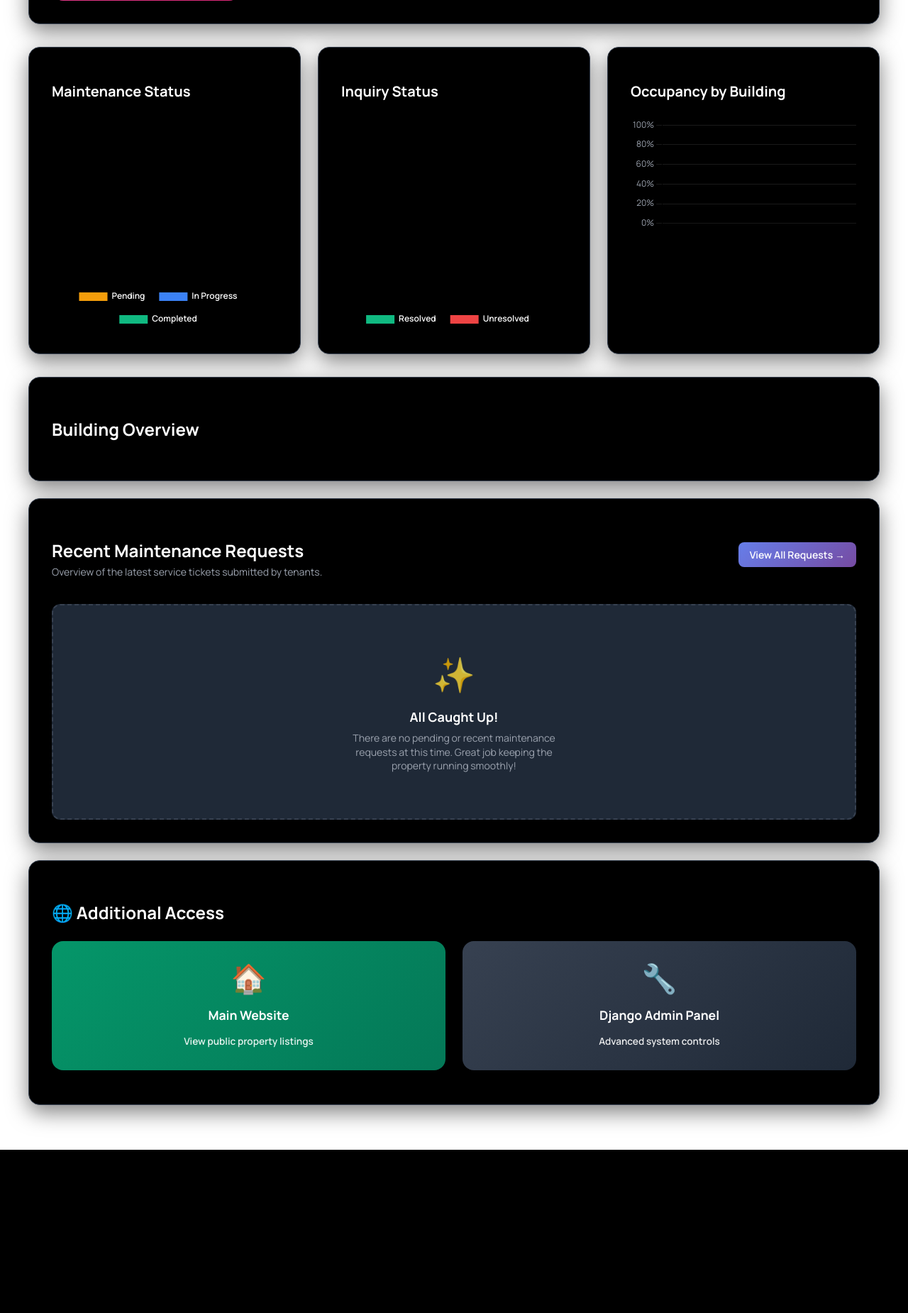
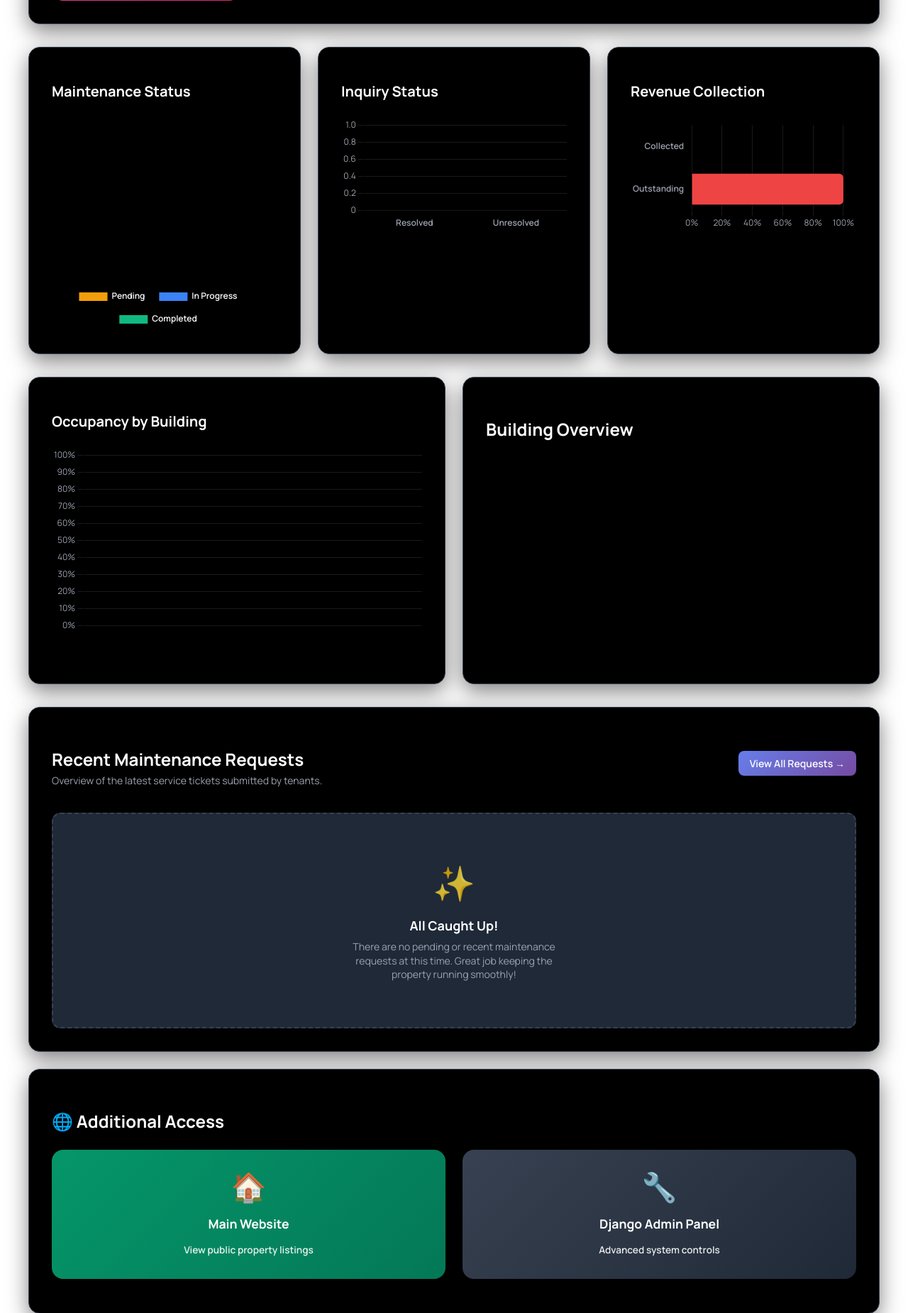
Before and after one commit to phlppdsqtd/NorthLink, a Django app: page /admin-dashboard/ in a window 1280 px wide. Shown: the part 1021-2871 px from the top of the page at 71% size. Before the commit the page ends 2641 px from the top, so only its background shows below. Run offline with Django 5.2, Linux system fonts and the light colour scheme; data that the repository does not hold is empty; some libraries are stand-ins or nearby versions.

Commit message:
Fixed dashboard, inquiry_list, views.py of admin_dashboard, and generate_dummy_data

```diff
--- a/admin_dashboard/views.py
+++ b/admin_dashboard/views.py
@@ -49,10 +49,11 @@ def dashboard(request):
     outstanding_amount = Bill.objects.filter(status='unpaid').aggregate(Sum('amount'))['amount__sum'] or 0
 
     # Monthly revenue (current month)
-    current_month_start = timezone.now().replace(day=1)
+    now = timezone.now()
     monthly_revenue = Bill.objects.filter(
         status='paid',
-        created_at__gte=current_month_start
+        created_at__year=now.year,
+        created_at__month=now.month
     ).aggregate(Sum('amount'))['amount__sum'] or 0
 
     # Collection rate
@@ -67,7 +68,8 @@ def dashboard(request):
 
     # Requests this month
     monthly_requests = MaintenanceRequest.objects.filter(
-        created_at__gte=current_month_start
+        created_at__year=now.year,
+        created_at__month=now.month
     ).count()
 
     # ===== INQUIRY METRICS =====
--- a/templates/admin_dashboard/dashboard.html
+++ b/templates/admin_dashboard/dashboard.html
@@ -120,7 +120,7 @@
     /* Chart & Table Common */
     .chart-section {
         display: grid;
-        grid-template-columns: repeat(auto-fit, minmax(350px, 1fr));
+        grid-template-columns: repeat(auto-fit, minmax(300px, 1fr));
         gap: 1.5rem;
         margin-bottom: 2rem;
     }
@@ -282,10 +282,29 @@
     .btn-outline { background: transparent; border: 1px solid var(--border-color); color: var(--text-primary) !important; }
     .btn-outline:hover { background: var(--hover-bg); color: #ffffff !important; }
 
+    /* Combined Building Row Layout */
+    .building-row {
+        display: grid;
+        grid-template-columns: repeat(auto-fit, minmax(450px, 1fr));
+        gap: 1.5rem;
+        margin-bottom: 2rem;
+        align-items: stretch;
+    }
+
+    .building-overview-card {
+        background: var(--card-bg);
+        border: 1px solid var(--border-color);
+        border-radius: 16px;
+        padding: 2rem;
+        box-shadow: 0 10px 30px rgba(0, 0, 0, 0.5);
+        display: flex;
+        flex-direction: column;
+    }
+
     /* Building Grid */
     .building-grid {
         display: grid;
-        grid-template-columns: repeat(auto-fill, minmax(250px, 1fr));
+        grid-template-columns: repeat(auto-fill, minmax(200px, 1fr));
         gap: 1rem;
         margin-top: 1rem;
     }
@@ -455,16 +474,24 @@
         </div>
 
         <div class="chart-card">
+            <h3 class="chart-title">Revenue Collection</h3>
+            <div class="chart-container" style="position: relative; height: 300px; width: 100%;">
+                <canvas id="billsChart"></canvas>
+            </div>
+        </div>
+    </div>
+
+    <div class="building-row">
+        <div class="chart-card" style="margin-bottom: 0;">
             <h3 class="chart-title">Occupancy by Building</h3>
             <div class="chart-container" style="position: relative; height: 300px; width: 100%;">
                 <canvas id="buildingChart"></canvas>
             </div>
         </div>
-    </div>
 
-    <div class="table-section">
+        <div class="building-overview-card">
             <h2 class="section-title" style="margin-bottom: 1.5rem;">Building Overview</h2>
-        <div class="building-grid">
+            <div class="building-grid" style="flex: 1; align-content: start;">
                 {% for building in buildings_data %}
                 <div class="building-card">
                     <div class="building-name">{{ building.name }}</div>
@@ -488,6 +515,7 @@
                     </div>
                 </div>
                 {% endfor %}
+            </div>
         </div>
     </div>
 
@@ -578,31 +606,11 @@
 
 <script src="https://cdn.jsdelivr.net/npm/chart.js@4.4.0/dist/chart.umd.min.js"></script>
 <script>
-    const commonChartOptions = {
-        responsive: true,
-        maintainAspectRatio: true,
-        plugins: {
-            legend: {
-                position: 'bottom',
-                labels: {
-                    color: '#ffffff', // Ensures text is visible against black background
-                    padding: 20,
-                    font: {
-                        size: 12,
-                        family: 'Manrope',
-                        weight: '600'
-                    }
-                }
-            }
-        }
-    };
-
     // Maintenance Status Pie Chart
     const maintenanceCtx = document.getElementById('maintenanceChart').getContext('2d');
     new Chart(maintenanceCtx, {
         type: 'doughnut',
         data: {
-            // Using explicit conditional tags prevents JS syntax errors if the dictionary exists but the specific key is empty
             labels: {% if maintenance_chart_data and maintenance_chart_data.labels %}{{ maintenance_chart_data.labels|safe }}{% else %}['Pending', 'In Progress', 'Completed']{% endif %},
             datasets: [{
                 data: {% if maintenance_chart_data and maintenance_chart_data.data %}{{ maintenance_chart_data.data|safe }}{% else %}[0, 0, 0]{% endif %},
@@ -610,22 +618,139 @@
                 borderWidth: 0,
             }]
         },
-        options: commonChartOptions
+        options: {
+            responsive: true,
+            maintainAspectRatio: true,
+            plugins: {
+                legend: {
+                    position: 'bottom',
+                    labels: { color: '#ffffff', padding: 20, font: { size: 12, family: 'Manrope', weight: '600' } }
+                }
+            }
+        }
     });
 
-    // Inquiry Status Pie Chart - Fixed generation issue via robust fallback checks
+    // Inquiry Status - Standard Bar Chart
     const inquiryCtx = document.getElementById('inquiryChart').getContext('2d');
     new Chart(inquiryCtx, {
-        type: 'doughnut',
+        type: 'bar',
         data: {
             labels: {% if inquiry_chart_data and inquiry_chart_data.labels %}{{ inquiry_chart_data.labels|safe }}{% else %}['Resolved', 'Unresolved']{% endif %},
             datasets: [{
+                label: 'Inquiries',
                 data: {% if inquiry_chart_data and inquiry_chart_data.data %}{{ inquiry_chart_data.data|safe }}{% else %}[0, 0]{% endif %},
                 backgroundColor: {% if inquiry_chart_data and inquiry_chart_data.colors %}{{ inquiry_chart_data.colors|safe }}{% else %}['#10b981', '#ef4444']{% endif %},
                 borderWidth: 0,
+                borderRadius: 6,
             }]
         },
-        options: commonChartOptions
+        options: {
+            responsive: true,
+            maintainAspectRatio: true,
+            plugins: {
+                legend: {
+                    display: false
+                }
+            },
+            scales: {
+                y: {
+                    beginAtZero: true,
+                    ticks: {
+                        color: '#9ca3af',
+                        font: { family: 'Manrope' }
+                    },
+                    grid: {
+                        color: 'rgba(255, 255, 255, 0.1)'
+                    }
+                },
+                x: {
+                    ticks: {
+                        color: '#9ca3af',
+                        font: { family: 'Manrope', weight: '600' }
+                    },
+                    grid: {
+                        display: false
+                    }
+                }
+            }
+        }
+    });
+
+    // UPDATED: Revenue Collection - Horizontal Bar Chart with Custom Tooltips
+    const billsCtx = document.getElementById('billsChart').getContext('2d');
+    const collectedPercentage = parseFloat("{{ collection_rate|default:'0' }}");
+    const pendingPercentage = Math.max(0, 100 - collectedPercentage);
+
+    // Grabbing the actual monetary amounts directly from Django context to display in hover
+    const collectedAmount = parseFloat("{{ total_revenue|default:'0' }}");
+    const outstandingAmount = parseFloat("{{ outstanding_amount|default:'0' }}");
+
+    new Chart(billsCtx, {
+        type: 'bar',
+        data: {
+            labels: ['Collected', 'Outstanding'],
+            datasets: [{
+                label: 'Percentage',
+                data: [collectedPercentage, pendingPercentage],
+                // We add a custom array to hold the monetary amounts for the tooltip to read
+                amounts: [collectedAmount, outstandingAmount],
+                backgroundColor: ['#10b981', '#ef4444'],
+                borderWidth: 0,
+                borderRadius: 6,
+            }]
+        },
+        options: {
+            indexAxis: 'y',
+            responsive: true,
+            maintainAspectRatio: true,
+            plugins: {
+                legend: {
+                    display: false
+                },
+                tooltip: {
+                    callbacks: {
+                        // Customizing the tooltip label when you hover
+                        label: function(context) {
+                            let percentage = context.raw.toFixed(1) + '%';
+                            let rawAmount = context.dataset.amounts[context.dataIndex];
+
+                            // Format the monetary value into Philippine Pesos (₱)
+                            let formattedAmount = new Intl.NumberFormat('en-PH', {
+                                style: 'currency',
+                                currency: 'PHP'
+                            }).format(rawAmount);
+
+                            return `${context.label}: ${formattedAmount} (${percentage})`;
+                        }
+                    }
+                }
+            },
+            scales: {
+                x: {
+                    beginAtZero: true,
+                    max: 100,
+                    ticks: {
+                        color: '#9ca3af',
+                        callback: function(value) {
+                            return value + '%';
+                        },
+                        font: { family: 'Manrope' }
+                    },
+                    grid: {
+                        color: 'rgba(255, 255, 255, 0.1)'
+                    }
+                },
+                y: {
+                    ticks: {
+                        color: '#9ca3af',
+                        font: { family: 'Manrope', weight: '600' }
+                    },
+                    grid: {
+                        display: false
+                    }
+                }
+            }
+        }
     });
 
     // Building Occupancy Bar Chart
```
Also changed, not shown: generate_dummy_data.py (+112 -50 lines), templates/admin_dashboard/inquiry_list.html (+11 -2 lines). Lines whose indentation alone changed are shown as unchanged.
